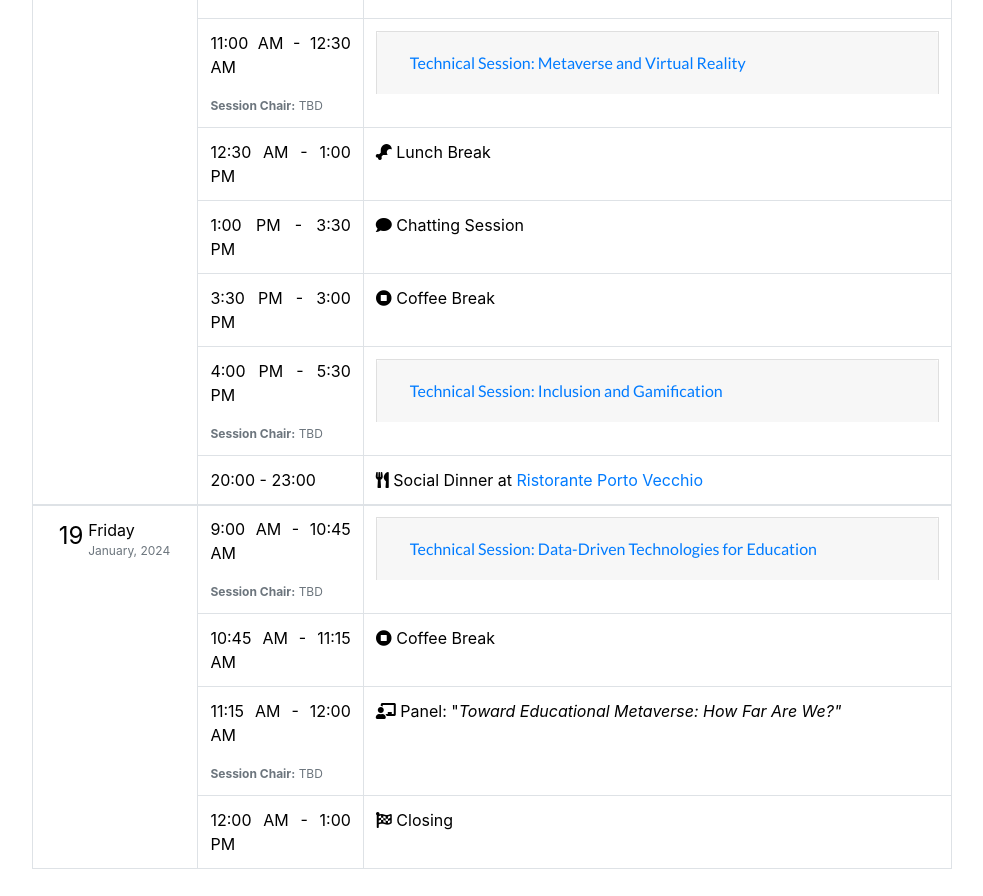
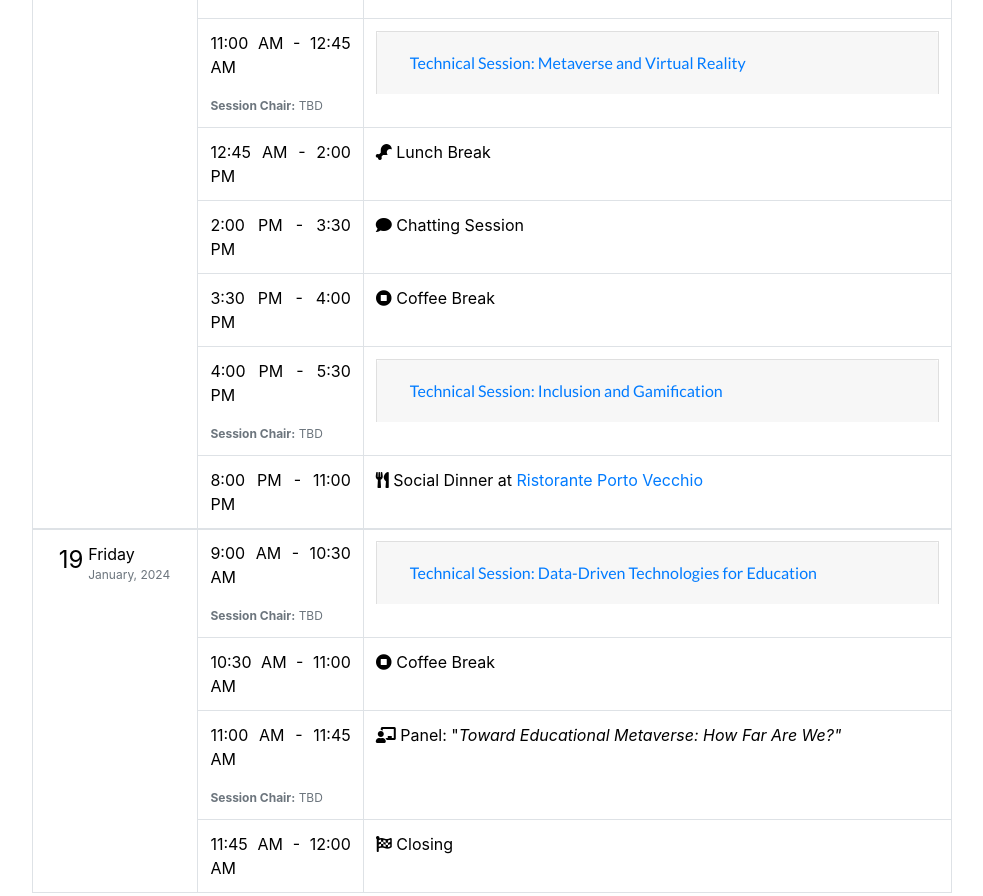
Before and after one commit to Wails2024/Wails2024.github.io, a website with bundled scripts: page index.html in a window 1280 px wide. Shown: the part 5520-6416 px from the top of the page, without its empty margins (148-1131 px from the left). Built offline with nearby package versions, Linux system fonts and the light colour scheme.

Commit message:
Program Update
Paper #023 has been moved to the first session on 18th January. The ranges of time are changed.

```diff
--- a/index.html
+++ b/index.html
@@ -396,7 +396,7 @@
 
               <tr>
                 <td>
-                  11:00 AM - 12:30 AM
+                  11:00 AM - 12:45 AM
                   <div class="shortdate text-muted"><br><b>Session Chair:</b> TBD</div>
                 </td>
                 <td>
@@ -414,6 +414,13 @@
                         <div class="card-body">
                           <table class="table table-bordered">
                             <tbody>
+                              <tr>
+                                <td>
+                                  <i class="fas fa-file-alt"></i> Can digital technologies heighten the transformation of teaching and learning in higher education institutions? A case study of the University of Naples "Parthenope"
+                                </td>
+                                <td>Danilo Greco, Mariacarla Staffa, Rosita Capurro, Aizhan Tursunbayeva</td>
+                              </tr>
+
                               <tr>
                                 <td>
                                   <i class="fas fa-file-alt"></i> Breaking Barriers in the Metaverse: A Comprehensive Exploration of Accessibility for Users with Disabilities
@@ -464,17 +471,17 @@
               </tr>
 
               <tr>
-              <td>12:30 AM - 1:00 PM</td>
+              <td>12:45 AM - 2:00 PM</td>
               <td><i class="fas fa-drumstick-bite"></i> Lunch Break</td>
               </tr>
 
               <tr>
-                <td>1:00 PM - 3:30 PM</td>
+                <td>2:00 PM - 3:30 PM</td>
                 <td><i class=" fas fa-solid fa-comment"></i> Chatting Session</td>
               </tr>
 
               <tr>
-                <td>3:30 PM - 3:00 PM</td>
+                <td>3:30 PM - 4:00 PM</td>
                 <td><i class="fas fa-stop-circle"></i> Coffee Break</td>
               </tr>
 
@@ -550,7 +557,7 @@
               </tr>
 
               <tr>
-                <td>20:00 - 23:00</td>
+                <td>8:00 PM - 11:00 PM</td>
                 <td><i class="fas fa-solid fa-utensils"></i> Social Dinner at <a href="https://www.tripadvisor.it/Restaurant_Review-g187781-d1985555-Reviews-Portovecchio_Ristorante_Pizzeria-Salerno_Amalfi_Coast_Province_of_Salerno_Campani.html" target="_blank" class="">Ristorante Porto Vecchio</a> </td>
               </tr>
             </tr>
@@ -566,7 +573,7 @@
 
               <tr>
                 <td>
-                  9:00 AM - 10:45 AM
+                  9:00 AM - 10:30 AM
                   <div class="shortdate text-muted"><br><b>Session Chair:</b> TBD</div>
                 </td>
                 <td>
@@ -621,13 +628,6 @@
 
                               <tr>
                                 <td>
-                                  <i class="fas fa-file-alt"></i> Can digital technologies heighten the transformation of teaching and learning in higher education institutions? A case study of the University of Naples "Parthenope"
-                                </td>
-                                <td>Danilo Greco, Mariacarla Staffa, Rosita Capurro, Aizhan Tursunbayeva</td>
-                              </tr>
-
-                              <tr>
-                                <td>
                                   <i class="fas fa-file-alt"></i> EDUSOCIAL & IA. The educational use of Artificial Intelligence in social media
                                 </td>
                                 <td>Alfonso Amendola</td>
@@ -644,19 +644,19 @@
               </tr>
 
               <tr>
-                <td>10:45 AM - 11:15 AM</td>
+                <td>10:30 AM - 11:00 AM</td>
                 <td><i class="fas fa-stop-circle"></i> Coffee Break</td>
               </tr>
 
               <td>
-                11:15 AM - 12:00 AM
+                11:00 AM - 11:45 AM
                 <div class="shortdate text-muted"><br><b>Session Chair:</b> TBD</div>
               </td>
               <td><i class="fas fa-chalkboard-teacher"></i> Panel: "<i>Toward Educational Metaverse: How Far Are We?"</i></td>
               </tr>
 
               <tr>
-                <td>12:00 AM - 1:00 PM</td>
+                <td>11:45 AM - 12:00 AM</td>
                 <td><i class="fas fa-solid fa-flag-checkered"></i> Closing </td>
               </tr>
 
```
